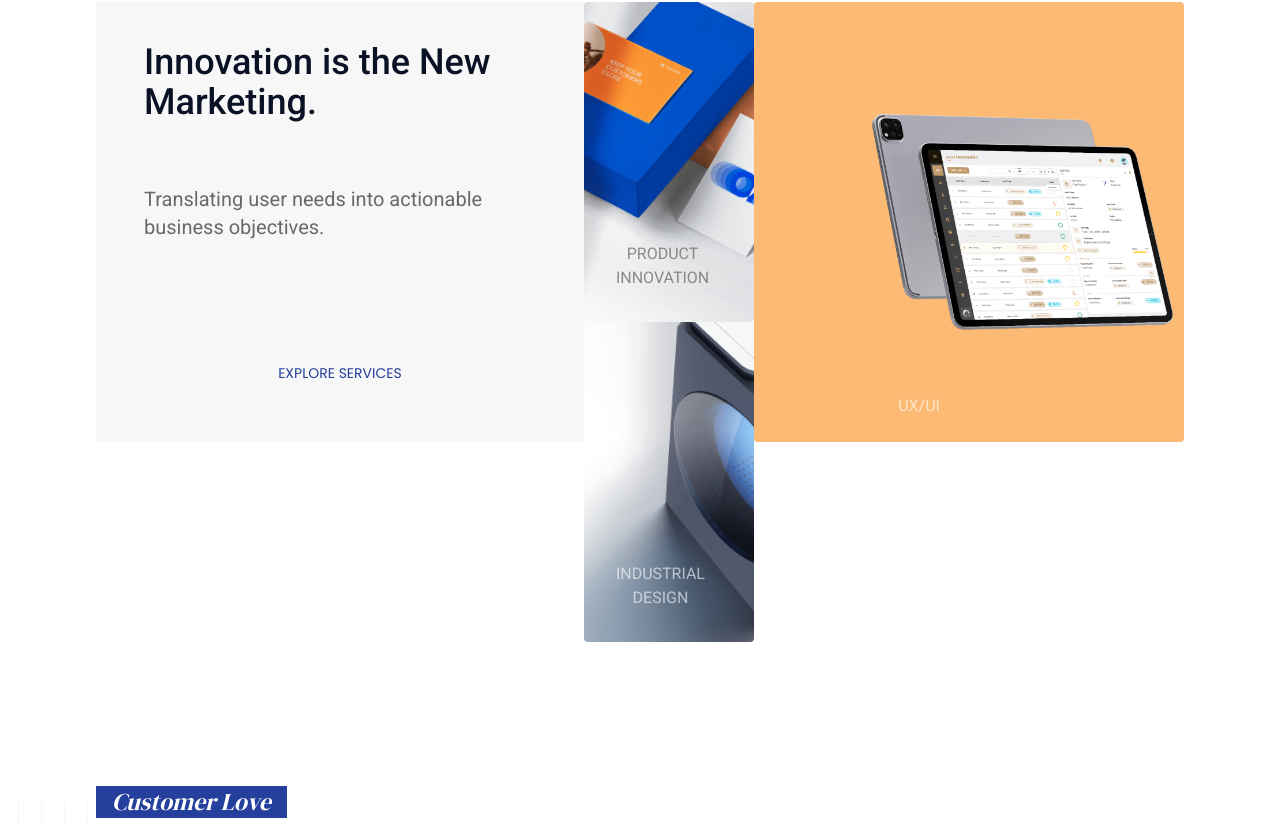
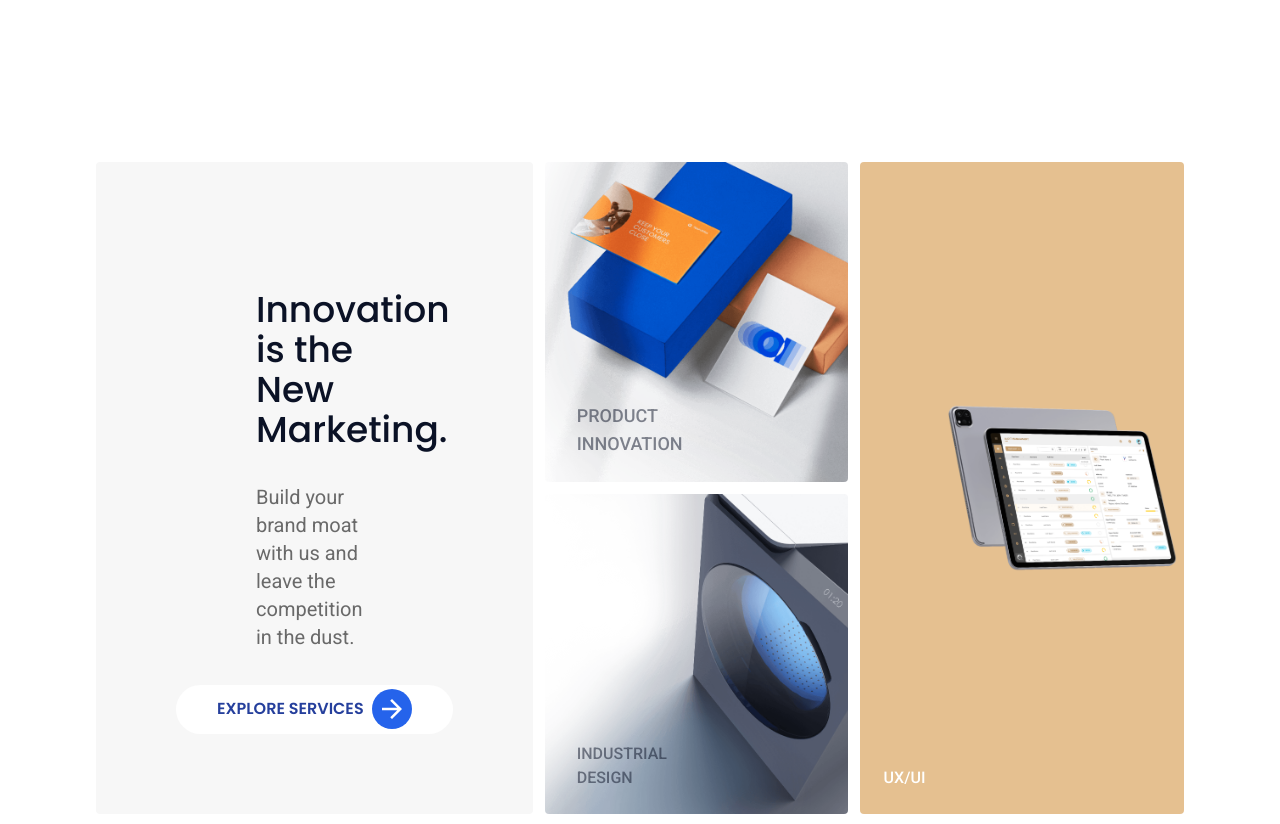
Before and after one commit to primathonacademy/august-batch-live-project-, a React (Vite) app: page / in a window 1280 px wide. Shown: the part 896-1720 px from the top of the page. Built offline with nearby package versions, Linux system fonts and the light colour scheme; a web font is replaced by a local one.

Commit message:
[Feature]: fix layout

```diff
--- a/src/pages/case-study/ProductDesign.jsx
+++ b/src/pages/case-study/ProductDesign.jsx
@@ -1,7 +1,7 @@
 import PropTypes from 'prop-types';
 import BgGridImg from '../../assets/images/bg-grid-lines.png';
 import DesktopMaivenTestImg from '../../assets/images/main-analysis-potrait.png';
-import SelectedProject from '../service/SelectedProject';
+import SelectedProjects from '../service/SelectedProjects';
 import FounderSection from './FounderSection';
 import ProductCard from './ProductCard';
 import UnBiasedCard from './UnBiasedCard';
@@ -60,7 +60,7 @@ const ProductDesign = ({ screenSize }) => {
             </div>
 
             <div className="px-5 md:px-14 lg:px-20 xl:px-24 2xl:px-28 3xl:px-45.5">
-                <SelectedProject />
+                <SelectedProjects />
             </div>
         </>
     );
--- a/src/pages/homepage/ExploreServiceSection.jsx
+++ b/src/pages/homepage/ExploreServiceSection.jsx
@@ -1,38 +1,65 @@
+import PropTypes from 'prop-types';
 import ProductInnovationImg from '../../assets/images/product-innovation-img.png';
 import IndustrialDesignImg from '../../assets/images/industrial-design-img.png';
 import UxUiDesignImg from '../../assets/images/ux-ui-design-img.png';
-const ExploreServiceSection = () => {
+import ArrowRightIcon from '../../assets/icons/arrow-right-icon.svg';
+
+const ExploreServiceSection = ({ screenSize }) => {
     return (
-        <div className="grid gap-y-1 px-5 md:px-14 lg:px-20 xl:px-24 2xl:px-28 3xl:px-45.5 lg:flex ">
-            <div className=" w-full h-110 bg-gray-75 grid grid-cols-1 px-12 py-10">
-                <h2 className="text-4xl text-slate-925 font-medium">Innovation is the New Marketing.</h2>
-                <p className=" py-6 text-slate-550 text-xl">
-                    Translating user needs into actionable business objectives.
+        <div className="grid gap-y-2 lg:gap-x-3 px-5 md:px-14 lg:px-20 xl:px-24 2xl:px-28 3xl:px-45.5 my-40 lg:flex">
+            <div className="w-full min-h-110 bg-gray-75 grid grid-cols-1 p-10 xl:p-20 xl:pt-32 text-left rounded">
+                <h2 className="text-4xl text-slate-925 font-medium font-poppins xl:px-20">
+                    Innovation is the New Marketing.
+                </h2>
+                <p className="py-6 text-slate-550 text-xl xl:px-20">
+                    {screenSize < 1024
+                        ? 'Translating user needs into actionable business objectives.'
+                        : 'Build your brand moat with us and leave the competition in the dust.'}
                 </p>
-                {/* erro and effect add krna  */}
-                <button className="pt-10 text-sm text-blue-850 font-poppins">EXPLORE SERVICES</button>
+
+                <div className="flex items-center justify-center hover:bg-gradient-to-r hover:from-blue-100 hover:to-pink-200  bg-white rounded-full">
+                    <button className="text-md text-blue-850 font-poppins font-semibold">
+                        {screenSize < 1024 ? 'ALL OUR SERVICES' : 'EXPLORE SERVICES'}
+                    </button>
+
+                    <div className="w-10 h-10 bg-blue-600 hover:bg-gradient-to-r from-blue-500 to-pink-500 rounded-full flex justify-center item-center ml-2">
+                        <img src={ArrowRightIcon} alt="right direction arrow" className="hover:scale-110 text-xs w-5" />
+                    </div>
+                </div>
             </div>
-            <div className=" grid grid-cols-2 gap-x-1 lg:flex lg:flex-col">
-                <div className=" w-full relative">
-                    <img className=" h-80 object-cover rounded" src={ProductInnovationImg} alt="" />
-                    <p className=" text-base absolute bottom-8 left-8 text-center  text-slate-550 opacity-75">
+            <div className="grid grid-cols-2 gap-x-1 lg:gap-y-3 lg:flex lg:flex-col">
+                <div className="w-full relative">
+                    <img
+                        className="min-h-80 object-cover rounded"
+                        src={ProductInnovationImg}
+                        alt="product innovation image"
+                    />
+                    <p className="absolute bottom-6 left-8 text-center lg:text-left text-slate-925 opacity-50 font-medium xl:text-lg 2xl:text-xl">
                         PRODUCT <br /> INNOVATION
                     </p>
                 </div>
-                <div className=" relative">
-                    <img className=" h-80 object-cover rounded" src={IndustrialDesignImg} alt="" />
-                    <p className=" text-base absolute bottom-8 left-8 text-center  text-white opacity-60">
+                <div className="relative">
+                    <img
+                        className="min-h-80 object-cover rounded"
+                        src={IndustrialDesignImg}
+                        alt="industrial design image"
+                    />
+                    <p className="absolute bottom-6 left-8 text-center lg:text-left text-slate-925 opacity-50 font-medium 2xl:text-xl">
                         INDUSTRIAL <br /> DESIGN
                     </p>
                 </div>
             </div>
-            {/* width problem new bnana pdgi not equal color add krna orage m */}
-            <div className=" w-full h-110 flex items-center justify-end  bg-orange-300 relative rounded">
-                <img className=" w-3/4" src={UxUiDesignImg} alt="" />
-                <p className=" text-base absolute bottom-6 left-36 text-white opacity-60">UX/UI</p>
+
+            <div className="w-full min-h-110 flex items-center justify-end bg-orange-light relative rounded">
+                <img className="w-3/4" src={UxUiDesignImg} alt="ux ui design image" />
+                <p className="absolute bottom-6 left-48 text-white lg:left-6 font-medium 2xl:text-xl">UX/UI</p>
             </div>
         </div>
     );
 };
 
+ExploreServiceSection.propTypes = {
+    screenSize: PropTypes.number.isRequired
+};
+
 export default ExploreServiceSection;
--- a/src/pages/homepage/index.jsx
+++ b/src/pages/homepage/index.jsx
@@ -1,13 +1,22 @@
+import { useEffect, useState } from 'react';
 import PosterSection from './PosterSection';
 import CustomerLoveSection from './CustomerLoveSection';
 import ArtSection from './ArtSection';
 import ExploreServiceSection from './ExploreServiceSection';
 
 const HomePage = () => {
+    const [screenSize, setScreenSize] = useState(window.innerWidth);
+    useEffect(() => {
+        const handleResize = () => {
+            setScreenSize(window.innerWidth);
+        };
+        window.addEventListener('resize', handleResize);
+        return () => window.removeEventListener('resize', handleResize);
+    }, []);
     return (
         <div>
             <PosterSection />
-            <ExploreServiceSection />
+            <ExploreServiceSection screenSize={screenSize} />
             <CustomerLoveSection />
             <ArtSection />
         </div>
--- a/src/pages/service/SelectedProject.jsx
+++ /dev/null
@@ -1,5 +0,0 @@
-const SelectedProject = () => {
-    return <div>SelectedProject</div>;
-};
-
-export default SelectedProject;
--- a/tailwind.config.js
+++ b/tailwind.config.js
@@ -61,6 +61,9 @@ export default {
                 },
                 neutral: {
                     575: '#555555'
+                },
+                orange: {
+                    light: '#E5C090'
                 }
             },
             fontSize: {
```
